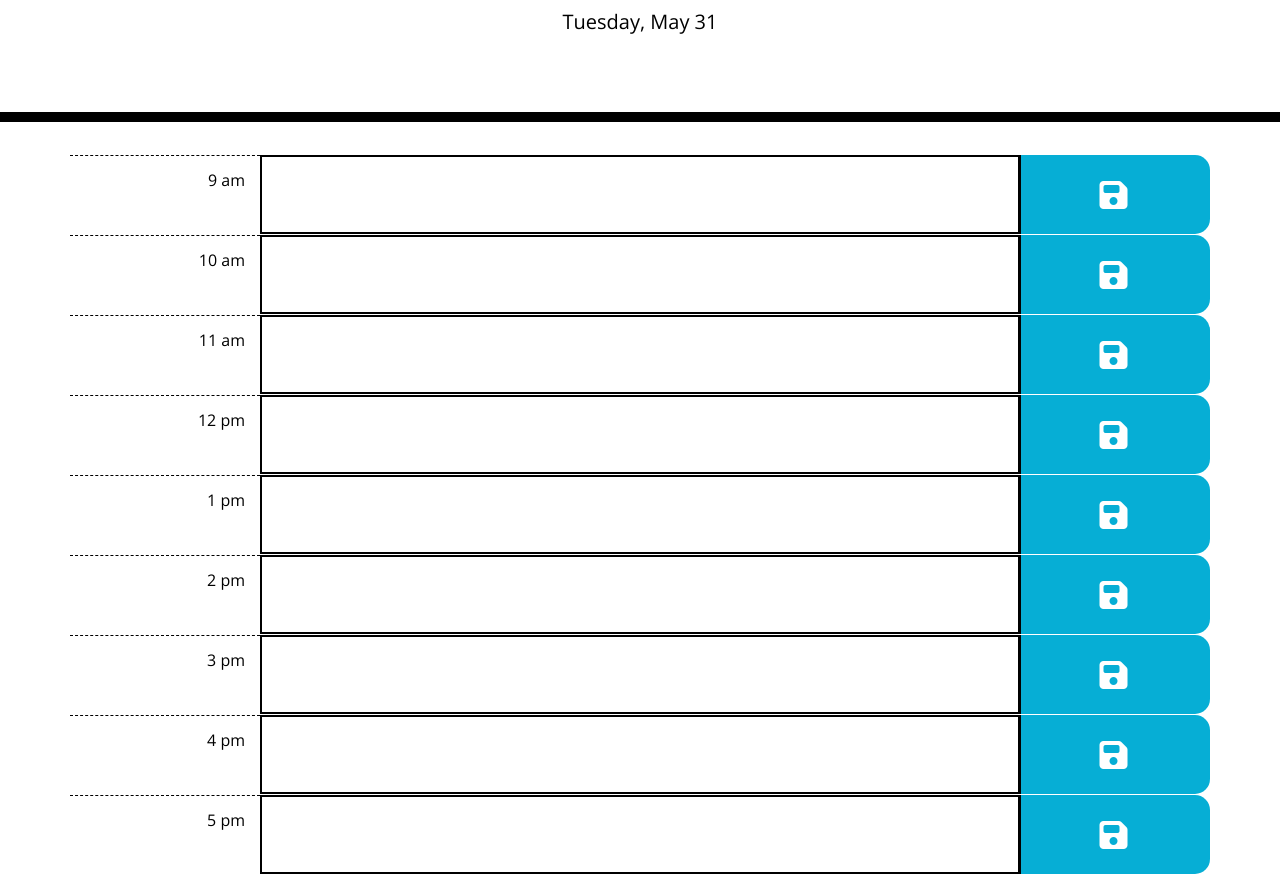
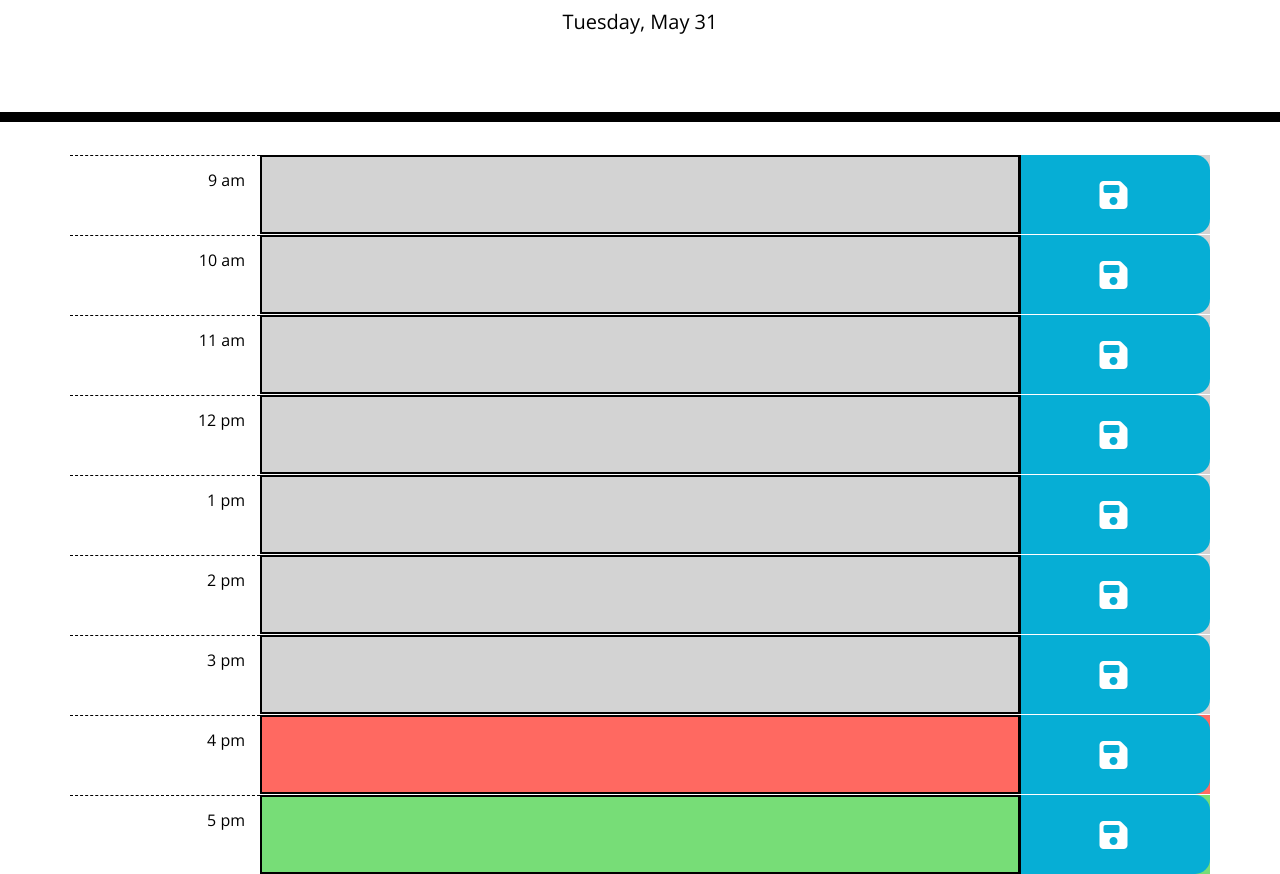
Before and after one commit to smith-utxo/Work-Day-Scheduler, a plain HTML site: page Develop/index.html in a window 1280 px wide. Shown: the part 182-1056 px from the top of the page. Drawn offline with nearby package versions, Linux system fonts and the light colour scheme.

Commit message:
Row Colors fixed

```diff
--- a/Develop/index.html
+++ b/Develop/index.html
@@ -31,24 +31,24 @@
     </header>
     <div class="container">
 
-      <div class="row" id="hour9">
-        <div class="col-2 hour" id="9">
+      <div class="row time-row" id="9">
+        <div class="col-2 hour" id="hour9">
           9 am
         </div>
         <textarea class="col-8 description" rows="1"></textarea>
         <div class="col-2 saveBtn"><i class="fa-solid fa-floppy-disk fa-2xl"></i></div>
       </div>
 
-      <div class="row"  id="hour10">
-        <div class="col-2 hour" id="10">
+      <div class="row time-row"  id="10">
+        <div class="col-2 hour" id="hour10">
           10 am
         </div>
           <textarea class="col-8 description" rows="1"></textarea>
           <div class="col-2 saveBtn"><i class="fa-solid fa-floppy-disk fa-2xl"></i></div>
       </div>
 
-      <div class="row" id="hour11">
-        <div class="col-2 hour" id="11">
+      <div class="row time-row"  id="11">
+        <div class="col-2 hour" id="hour11">
           11 am
         </div>
         <textarea class="col-8 description" rows="1"></textarea>
@@ -56,48 +56,48 @@
       </div>
 
 
-      <div class="row"  id="hour12">
-        <div class="col-2 hour" id="12">
+      <div class="row time-row" id="12">
+        <div class="col-2 hour" id="hour12">
           12 pm
         </div>
         <textarea class="col-8 description" rows="1"></textarea>
         <div class="col-2 saveBtn"><i class="fa-solid fa-floppy-disk fa-2xl"></i></div>
       </div>
 
-      <div class="row" id="hour13">
-        <div class="col-2 hour" id="13">
+      <div class="row time-row" id="13">
+        <div class="col-2 hour" id="hour13">
           1 pm
         </div>
         <textarea class="col-8 description" rows="1"></textarea>
         <div class="col-2 saveBtn"><i class="fa-solid fa-floppy-disk fa-2xl"></i></div>
       </div>
 
-      <div class="row"  id="hour14">
-        <div class="col-2 hour" id="14">
+      <div class="row time-row" id="14">
+        <div class="col-2 hour" id="hour14">
           2 pm
         </div>
         <textarea class="col-8 description" rows="1"></textarea>
         <div class="col-2 saveBtn"><i class="fa-solid fa-floppy-disk fa-2xl"></i></div>
       </div>
 
-      <div class="row"  id="hour15">
-        <div class="col-2 hour" id="15">
+      <div class="row time-row" id="15">
+        <div class="col-2 hour" id="hour15">
           3 pm
         </div>
         <textarea class="col-8 description" rows="1"></textarea>
         <div class="col-2 saveBtn"><i class="fa-solid fa-floppy-disk fa-2xl"></i></div>
       </div>
 
-      <div class="row"  id="hour16">
-        <div class="col-2 hour" id="16">
+      <div class="row time-row"  id="16">
+        <div class="col-2 hour" id="hour16">
           4 pm
         </div>
         <textarea class="col-8 description" rows="1"></textarea>
         <div class="col-2 saveBtn"><i class="fa-solid fa-floppy-disk fa-2xl"></i></div>
       </div>
 
-      <div class="row"  id="hour17">
-        <div class="col-2 hour" id="17">
+      <div class="row time-row"  id="17">
+        <div class="col-2 hour" id="hour17">
           5 pm
         </div>
         <textarea class="col-8 description" rows="1"></textarea>
--- a/Develop/script.js
+++ b/Develop/script.js
@@ -18,10 +18,10 @@ $(document).ready(function() {
   rowColorAlgorithm();
  //Call function to assign colors to each hour
   function rowColorAlgorithm() {
-    $('hour').each(function(){
+    $('.time-row').each(function(){
     var rowId = parseInt($(this).attr('id'));
 
-      if(rowId === currentHour){
+      if(rowId == currentHour){
         $(this).removeClass("past");
         $(this).removeClass("future");
         $(this).addClass("present");
@@ -52,13 +52,13 @@ $(document).ready(function() {
   });
 
   //Get Calendar inputs from local storage if any exist
-  $("#hour9 .description").val(localStorage.getItem("hour9"));
-  $("#hour10 .description").val(localStorage.getItem("hour10"));
-  $("#hour11 .description").val(localStorage.getItem("hour11"));
-  $("#hour12 .description").val(localStorage.getItem("hour12"));
-  $("#hour13 .description").val(localStorage.getItem("hour13"));
-  $("#hour14 .description").val(localStorage.getItem("hour14"));
-  $("#hour15 .description").val(localStorage.getItem("hour15"));
-  $("#hour16 .description").val(localStorage.getItem("hour16"));
-  $("#hour17 .description").val(localStorage.getItem("hour17"));
+  $("#9 .description").val(localStorage.getItem("9"));
+  $("#10 .description").val(localStorage.getItem("10"));
+  $("#11 .description").val(localStorage.getItem("11"));
+  $("#12 .description").val(localStorage.getItem("12"));
+  $("#13 .description").val(localStorage.getItem("13"));
+  $("#14 .description").val(localStorage.getItem("14"));
+  $("#15 .description").val(localStorage.getItem("15"));
+  $("#16 .description").val(localStorage.getItem("16"));
+  $("#17 .description").val(localStorage.getItem("17"));
 })
```
